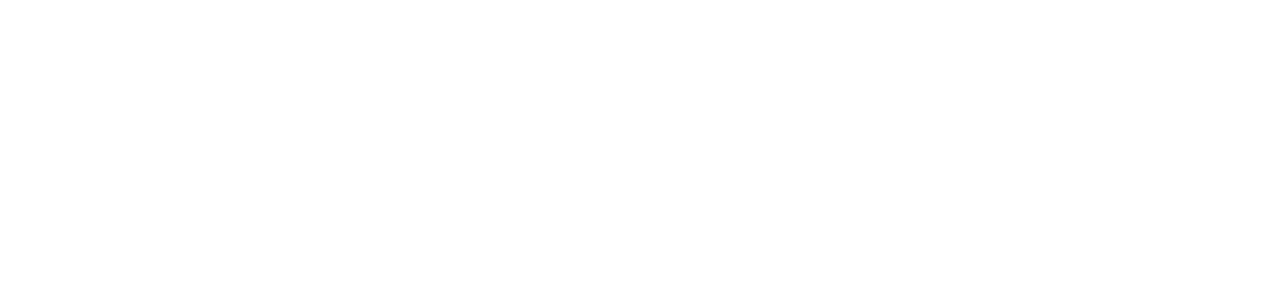
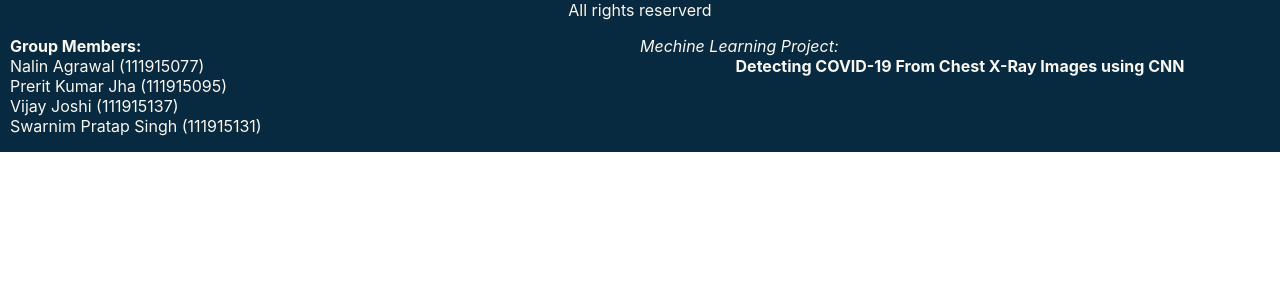
Before and after one commit to nalin-programmer/COVID-Detection-ML, a React (Create React App) app: page / in a window 1280 px wide. Shown: the top 300 px of the page. Built offline with nearby package versions, Linux system fonts and the light colour scheme.

Commit message:
footer added

```diff
--- a/package.json
+++ b/package.json
@@ -1,4 +1,5 @@
 {
+  "homepage": "http://nalin-programmer.github.io/COVID-Detection-ML",
   "name": "mlproject",
   "version": "0.1.0",
   "private": true,
@@ -6,12 +7,15 @@
     "@testing-library/jest-dom": "^5.11.4",
     "@testing-library/react": "^11.1.0",
     "@testing-library/user-event": "^12.1.10",
+    "gh-pages": "^3.2.3",
     "react": "^17.0.2",
     "react-dom": "^17.0.2",
     "react-scripts": "4.0.3",
     "web-vitals": "^1.0.1"
   },
   "scripts": {
+    "predeploy": "npm run build",
+    "deploy": "gh-pages -d build",
     "start": "react-scripts start",
     "build": "react-scripts build",
     "test": "react-scripts test",
--- a/src/App.css
+++ b/src/App.css
@@ -36,3 +36,18 @@
     transform: rotate(360deg);
   }
 }
+
+main {
+  font-family: "Trebuchet MS";
+  grid-area: main;
+  position: relative;
+  min-height: 70% !important;
+}
+
+footer {
+  grid-area: footer;
+  background-color: #072a40;
+  color: #f9f7f0;
+
+  /* transform: translate(0%, -3.75976543%); */
+}
--- a/src/App.js
+++ b/src/App.js
@@ -3,7 +3,7 @@
 import Main from "./Main";
 function App() {
   return (
-    <div className="App">
+    <div className="grid-container">
       <main>
         <Main />
       </main>
--- a/src/Footer.js
+++ b/src/Footer.js
@@ -1,5 +1,36 @@
 import React from "react";
 
-export default function footer() {
-  return <div></div>;
+export default function Footer() {
+  return (
+    <div style={{ width: "100%" }}>
+      <div style={{ width: "100%", textAlign: "center" }}>
+        All rights reserverd
+      </div>
+      <div style={{ width: "100%", display: "flex" }}>
+        <div style={{ width: "50%", textAlign: "center" }}>
+          <div style={{ textAlign: "left", marginLeft: "10px" }}>
+            <p>
+              <b>Group Members:</b>
+              <br />
+              Nalin Agrawal (111915077)
+              <br />
+              Prerit Kumar Jha (111915095)
+              <br />
+              Vijay Joshi (111915137)
+              <br />
+              Swarnim Pratap Singh (111915131)
+            </p>
+          </div>
+        </div>
+        <div style={{ width: "50%", float: "right" }}>
+          <p>
+            <i>Mechine Learning Project:</i>
+            <center>
+              <b>Detecting COVID-19 From Chest X-Ray Images using CNN</b>
+            </center>
+          </p>
+        </div>
+      </div>
+    </div>
+  );
 }
--- a/src/Main.js
+++ b/src/Main.js
@@ -1,5 +1,5 @@
 import React from "react";
 
-export default function main() {
+export default function Main() {
   return <div></div>;
 }
```
Also changed, not shown: 1 other file (tests, documents, lock files or other folders).
